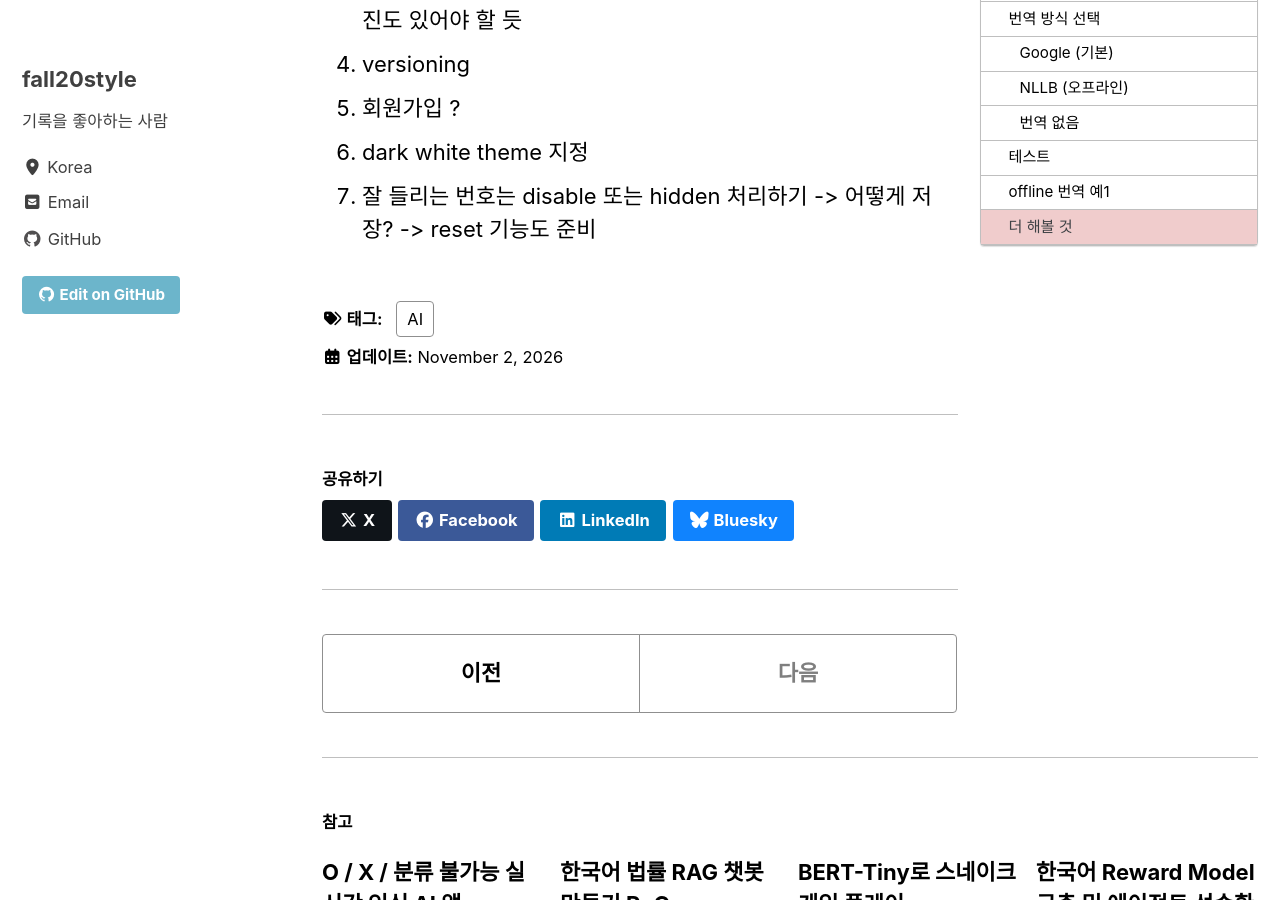
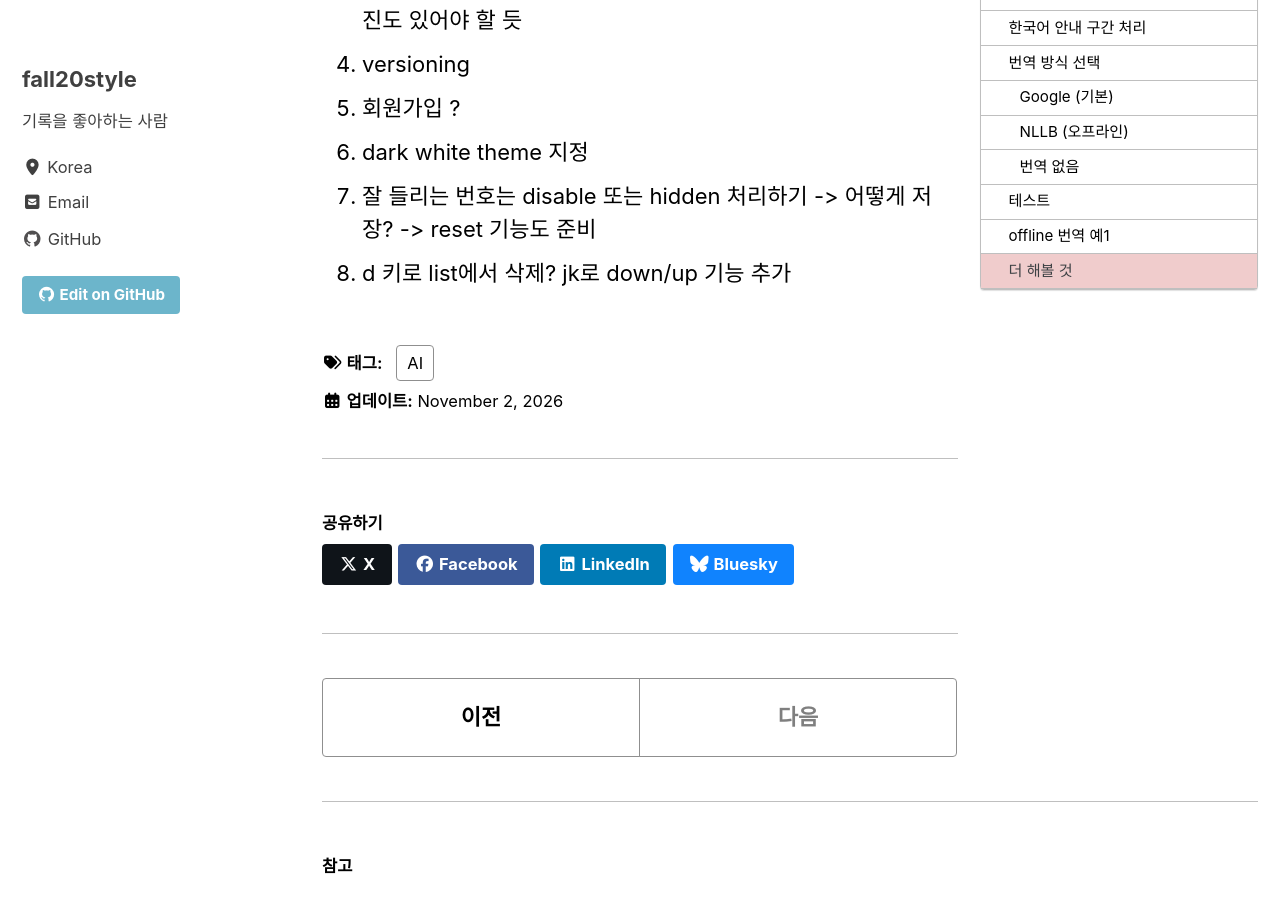
Before and after one commit to fall20style/fall20style.github.io, a Jekyll site: the page built from _posts/2026-11-02-mp3-ai-app.md, in a window 1280 px wide and 900 px high, scrolled down 7382 px. Built offline with Jekyll 4.4.1, drawn with Linux system fonts in a browser that asks for light colours; cached includes are drawn as plain includes.

Commit message:
Update 2026-11-02-mp3-ai-app.md

```diff
--- a/_posts/2026-11-02-mp3-ai-app.md
+++ b/_posts/2026-11-02-mp3-ai-app.md
@@ -228,3 +228,4 @@ python main.py data/ksat_2026_english.mp3 --out-dir output_offline2 --formats sr
 5. 회원가입 ?
 6. dark white theme 지정
 7. 잘 들리는 번호는 disable 또는 hidden 처리하기 -> 어떻게 저장? -> reset 기능도 준비
+8. d 키로 list에서 삭제? jk로 down/up 기능 추가
```
